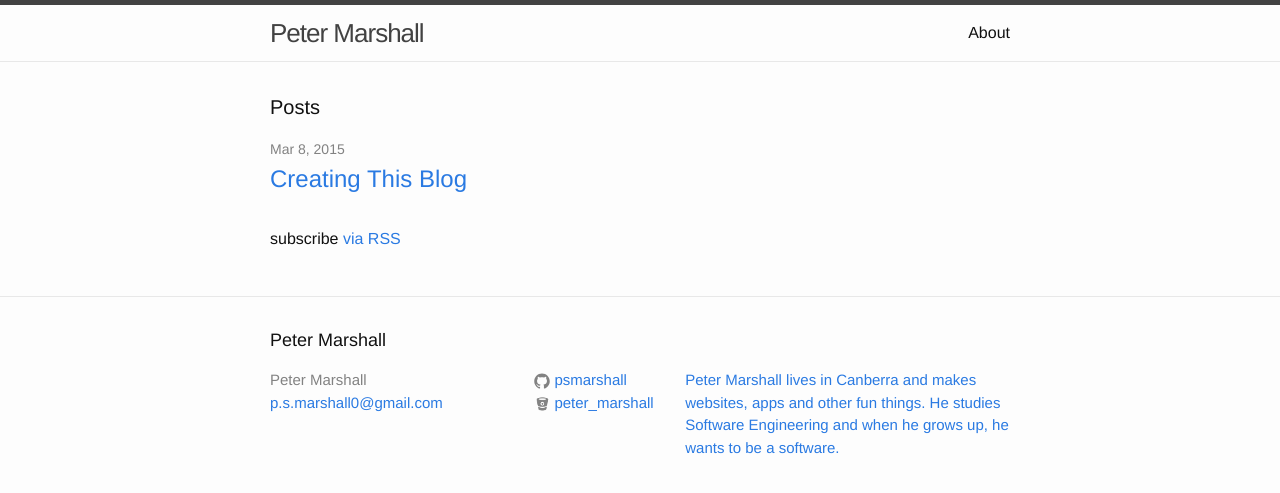
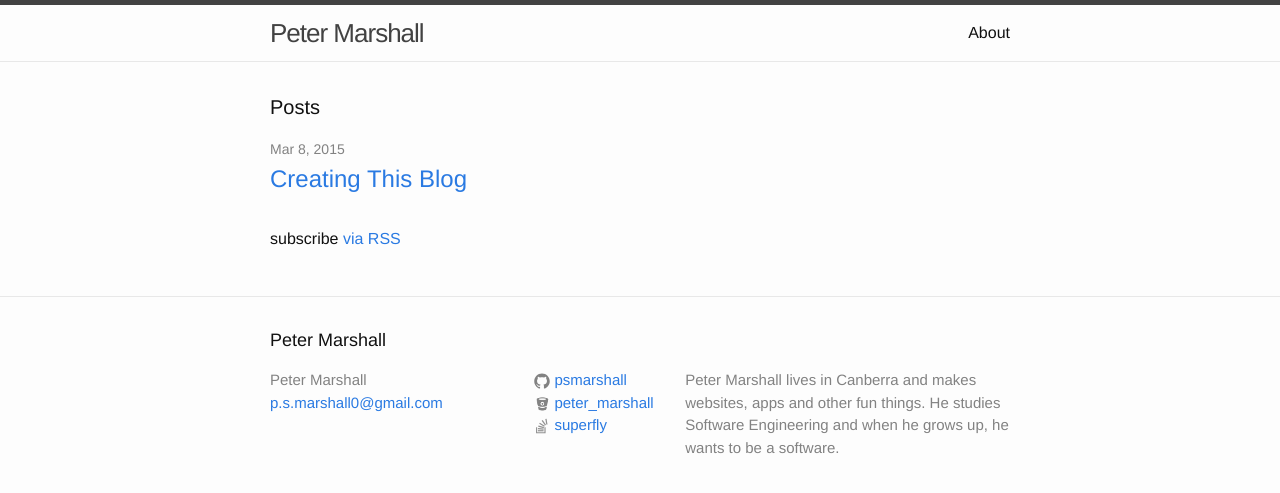
Before and after one commit to psmarshall/blog-and-portfolio, a Jekyll site: the page built from index.html, in a window 1280 px wide. Shown: the top 493 px of the page. Built offline with Jekyll 4.4.1, drawn with Linux system fonts in a browser that asks for light colours.

Commit message:
Added stack overflow image and profile

```diff
--- a/_config.yml
+++ b/_config.yml
@@ -9,6 +9,8 @@
 url: "http://pmarshall.me" # the base hostname & protocol for your site
 github_username:    psmarshall
 bitbucket_username: peter_marshall
+stack-overflow_username: superfly
+stack-overflow_id: 1614398
 
 # Build settings
 markdown: kramdown
--- a/_includes/footer.html
+++ b/_includes/footer.html
@@ -54,6 +54,70 @@
             <a/>
           </li>
           {% endif %}
+
+          {% if site.stack-overflow_username %}
+          <li>
+            <a href="http://stackoverflow.com/users/{{ site.stack-overflow_id }}/{{ site.stack-overflow_username }}">
+              <span class="icon  icon--stack-overflow">
+                <svg viewBox="0 0 64 64" >
+                  <path
+                     style="fill:#919191;fill-opacity:1;stroke:none"
+                     id="path2830"
+                     d="m 8.2066776,36.963544 4.4013074,0.04316 -0.153441,19.598393 29.291258,0 0,-19.527506 4.637782,0 0,24.287331 -38.200679,0 0.023777,-24.401371 z" />
+                  <rect
+                     style="fill:#919191;fill-opacity:1;stroke:none"
+                     id="rect3604"
+                     y="48.549992"
+                     x="15.383667"
+                     height="4.881876"
+                     width="22.944817" />
+                  <rect
+                     style="fill:#919191;fill-opacity:1;stroke:none"
+                     id="rect3606"
+                     transform="matrix(0.9953749,0.09606666,-0.09606666,0.9953749,0,0)"
+                     y="38.051189"
+                     x="19.667879"
+                     height="5.0039229"
+                     width="23.066864" />
+                  <rect
+                     style="fill:#919191;fill-opacity:1;stroke:none"
+                     id="rect3606-1"
+                     transform="matrix(0.96240291,0.27162592,-0.27162592,0.96240291,0,0)"
+                     y="23.81143"
+                     x="25.447008"
+                     height="5.0039229"
+                     width="23.066864" />
+                  <rect
+                     style="fill:#919191;fill-opacity:1;stroke:none"
+                     id="rect3606-1-3"
+                     transform="matrix(0.85597805,0.51701216,-0.51701216,0.85597805,0,0)"
+                     y="3.8206301"
+                     x="29.64859"
+                     height="5.0039229"
+                     width="23.066864" />
+                  <rect
+                     style="fill:#919191;fill-opacity:1;stroke:none"
+                     id="rect3606-1-3-7"
+                     transform="matrix(0.58242689,0.81288309,-0.81288309,0.58242689,0,0)"
+                     y="-23.514734"
+                     x="26.646437"
+                     height="5.0039229"
+                     width="23.066864" />
+                  <rect
+                     style="fill:#919191;fill-opacity:1;stroke:none"
+                     id="rect3606-1-3-7-6"
+                     transform="matrix(0.16480989,0.98632535,-0.98632535,0.16480989,0,0)"
+                     y="-49.081326"
+                     x="11.107887"
+                     height="5.0039229"
+                     width="23.066864" />
+                </svg>
+              </span>
+
+              <span class="username">{{ site.stack-overflow_username }}</span>
+            </a>
+          </li>
+          {% endif %}
         </ul>
       </div>
 
```
